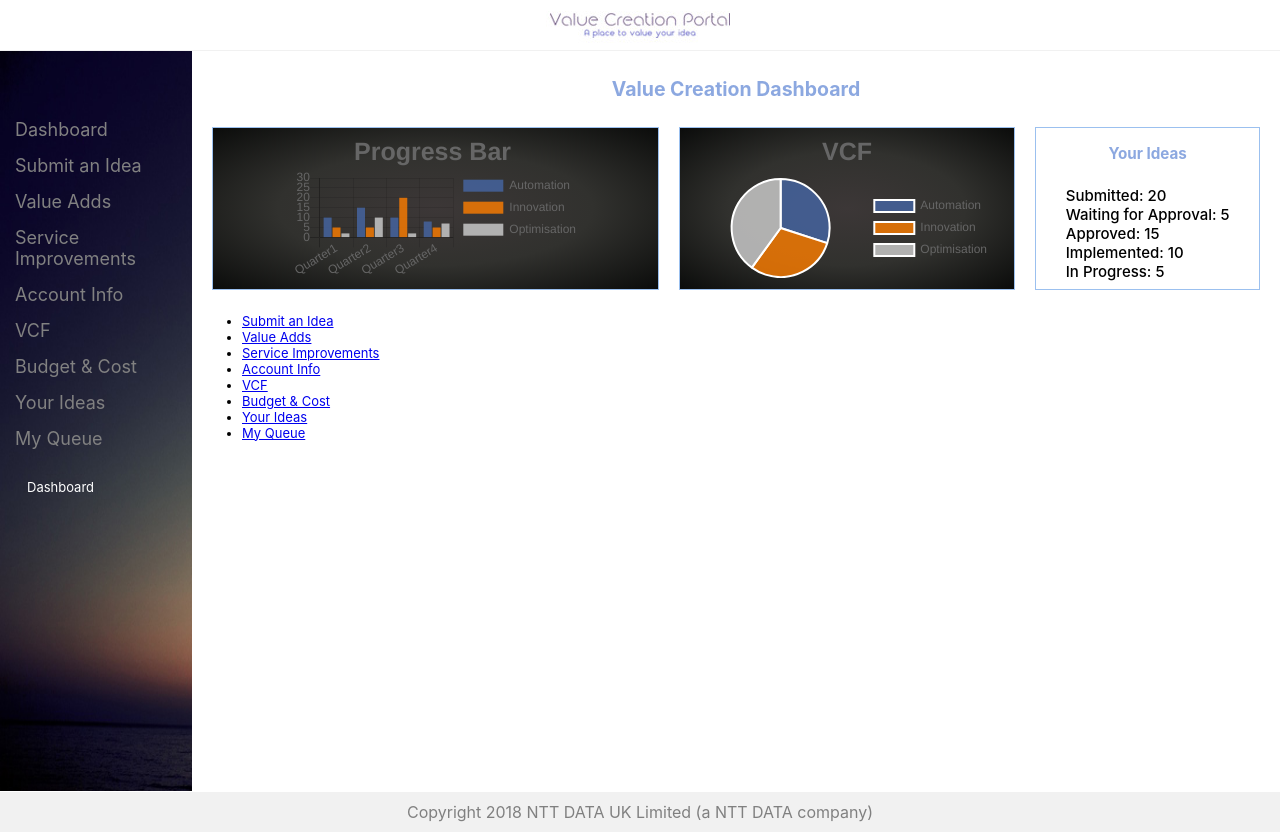
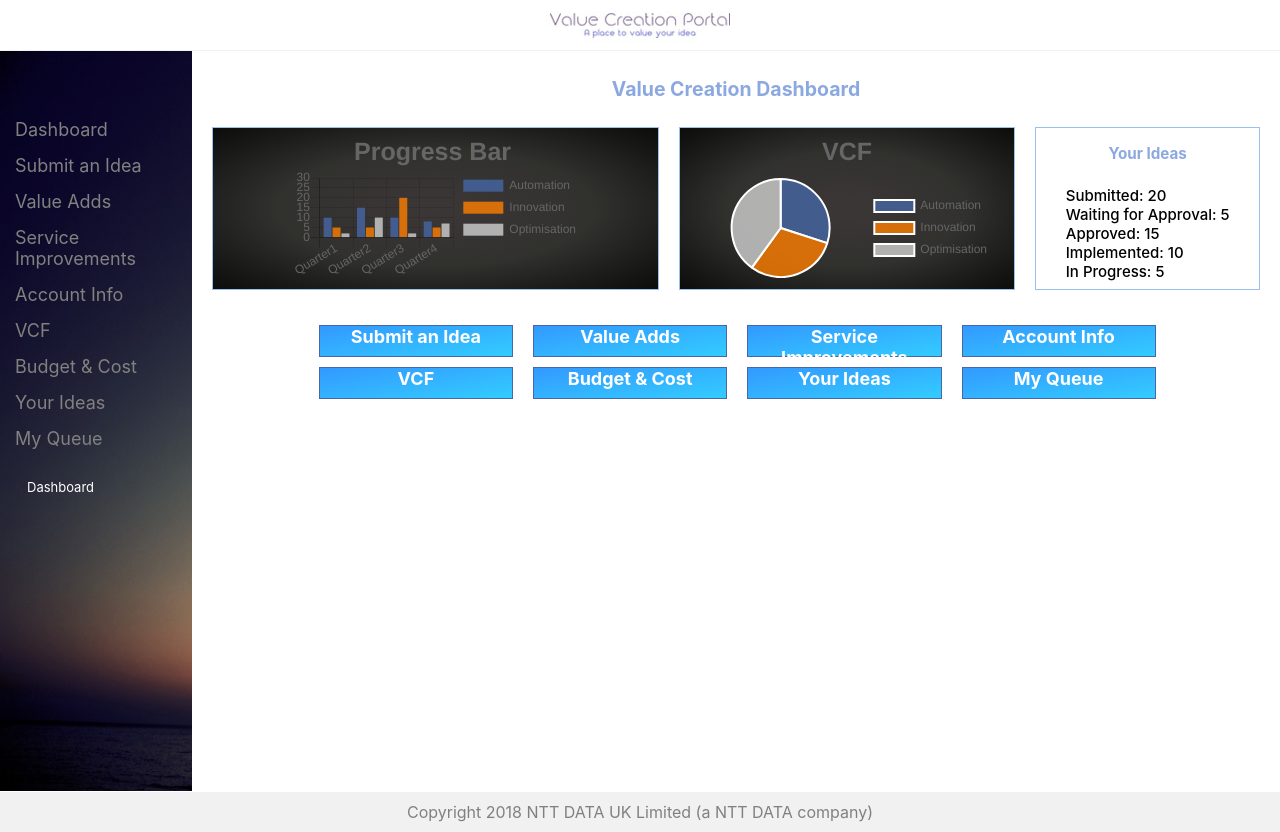
Before and after one commit to mahantesh21/valuecreation-app, a React (Create React App) app: page / in a window 1280 px wide. Built offline with nearby package versions, Linux system fonts and the light colour scheme.

Commit message:
added link to navigate in dashboard and css

```diff
--- a/src/assets/css/Dashboard.css
+++ b/src/assets/css/Dashboard.css
@@ -68,3 +68,28 @@
 .chartName{
     flex: 2;
 }
+ .navBar{
+     width:100%;
+     padding-left: 10%;
+     margin-top:20px;
+ }
+.navBar div{
+    float: left;
+    border: solid 1px #4767A5;
+    height: 30px;
+    margin: 5px 10px;
+    width: 20%;
+    background: #3169d4;
+    text-decoration: none;
+    cursor: pointer;
+    text-align: center;
+    background: linear-gradient(to top left, #33ccff 0%, #3399ff 100%);
+
+
+}
+.navBar>div>a{
+    text-decoration: none;
+    color: #ffffff;
+    font-size: 18px;
+    font-weight: bold;
+}
--- a/src/components/NavDashboard.js
+++ b/src/components/NavDashboard.js
@@ -1,95 +1,34 @@
 import React from 'react'
-import { BrowserRouter as Router, Route, Link } from "react-router-dom";
-import Dashboard from '../views/Dashboard';
-import IdeaSubmit from '../views/IdeaSubmit';
-import ValueAdds from '../views/ValueAdds';
-import ServiceImprovements from '../views/ServiceImprovements';
-import AccountInfo from '../views/AccountInfo';
-import VCF from '../views/VCF';
-import BudgetAndCost from '../views/BudgetAndCost';
-import YourIdeas from '../views/YourIdeas';
-import MyQueue from '../views/MyQueue';
-
-const routes = [
-
-    {
-      path: "/IdeaSubmit",
-      sidebar: () => <div>Idea Submit</div>,
-      main:  () => <IdeaSubmit/>
-    },
-    {
-      path: "/ValueAdds",
-      sidebar: () => <div>Value Adds</div>,
-      main:  () => <ValueAdds/>
-    },
-    {
-      path: "/ServiceImprovements",
-      sidebar: () => <div>Service Improvemetns</div>,
-      main:  () => <ServiceImprovements/>
-    },
-    {
-      path: "/AccountInfo",
-      sidebar: () => <div>Account Info</div>,
-      main:  () => <AccountInfo/>
-    },
-    {
-      path: "/VCF",
-      sidebar: () => <div>Value Creation Framework</div>,
-      main:  () => <VCF/>
-    },
-    {
-      path: "/Budget&Cost",
-      sidebar: () => <div>Budget & Cost</div>,
-      main:  () => <BudgetAndCost/>
-    },
-    {
-      path: "/YourIdeas",
-      sidebar: () => <div>Your Ideas</div>,
-      main:  () => <YourIdeas/>
-    },
-    {
-      path: "/MyQueue",
-      sidebar: () => <div>My Queue</div>,
-      main:  () => <MyQueue/>
-    }
-  ];
-
+import { Link } from "react-router-dom";
 
   function NavLink() {
     return (
-        <div>
           <div className="navBar">
-            <ul>
-              <li>
+           <div>
                 <Link to="/IdeaSubmit">Submit an Idea</Link>
-              </li>
-              <li>
+            </div>
+            <div>
                 <Link to="/ValueAdds">Value Adds</Link>
-              </li>
-              <li>
+            </div>
+            <div>
                 <Link to="/ServiceImprovements">Service Improvements</Link>
-              </li>
-              <li>
+             </div>
+            <div>
                 <Link to="/AccountInfo">Account Info</Link>
-              </li>
-              <li>
+            </div>
+            <div>
                 <Link to="/VCF">VCF</Link>
-              </li>
-              <li>
+            </div>
+            <div>
                 <Link to="/Budget&Cost">Budget & Cost</Link>
-              </li>
-              <li>
+            </div>
+            <div>
                 <Link to="/YourIdeas">Your Ideas</Link>
-              </li>
-              <li>
+            </div>
+            <div>
                 <Link to="/MyQueue">My Queue</Link>
-              </li>
-
-
-            </ul>
+            </div>
           </div>
-
-        </div>
     );
   }
 
--- a/src/views/Dashboard.js
+++ b/src/views/Dashboard.js
@@ -23,7 +23,7 @@ class Dashboard extends Component {
                     <VCFGraph VCFData={this.state.VCFData}/>
                     <IdeaPanel  data={this.state.data}/>
                 </div>
-                <div>
+                <div style={{ display: 'flex' }}>
                     <NavLink />
                 </div>
             </div>
```
